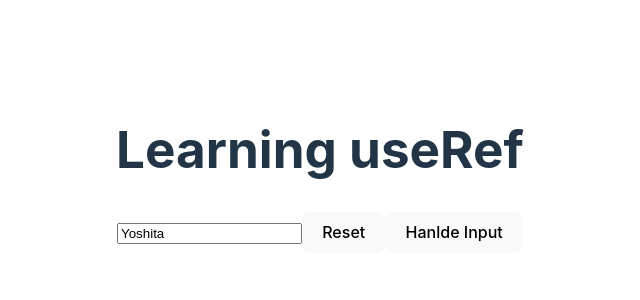
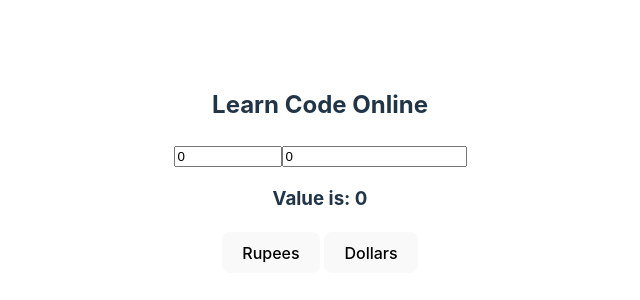
Before and after one commit to sanishkarkee/React-Hooks-2024, a React (Vite) app: page / in a window 1280 px wide. Shown: the part 230-530 px from the top of the page, without its empty margins (320-960 px from the left). Built offline with nearby package versions, Linux system fonts and the light colour scheme.

Commit message:
video 14: UseRef part 2 with style.width

```diff
--- a/src/App.jsx
+++ b/src/App.jsx
@@ -1,15 +1,10 @@
-import { createContext, useState } from 'react';
 import './App.css';
-import RefComponent from './components/RefComponent';
+import UseRef from './UseRef';
 
-export const NameContext = createContext();
-export const channelContext = createContext();
 function App() {
-  const [count, setCount] = useState(0);
-
   return (
     <>
-      <RefComponent />
+      <UseRef />
     </>
   );
 }
--- /dev/null
+++ b/src/UseRef.jsx
@@ -0,0 +1,43 @@
+import React, { useRef, useState } from 'react';
+
+function UseRef() {
+  const [myNum, setMyNum] = useState(0);
+  const inputOne = useRef();
+  const inputTwo = useRef();
+
+  const getNumBox = () => {
+    console.log('Hello');
+    inputOne.current.style.width = '400px';
+  };
+
+  const getTextBox = () => {
+    console.log('World');
+  };
+
+  return (
+    <>
+      <h2>Learn Code Online</h2>
+      <input
+        type='number'
+        style={{ width: '100px' }}
+        ref={inputOne}
+        value={myNum}
+        onChange={(e) => setMyNum(e.target.value)}
+      />
+      <input
+        type='text'
+        ref={inputTwo}
+        value={myNum}
+        onChange={(e) => {
+          return setMyNum(e.target.value);
+        }}
+      />
+      <h3>Value is: {myNum}</h3>
+      <button onClick={() => getNumBox()}>Rupees</button>{' '}
+      {/* OR     <button onClick={getNumBox}>Rupees</button> */}
+      <button onClick={() => getTextBox()}>Dollars</button>
+    </>
+  );
+}
+
+export default UseRef;
--- a/src/components/RefComponent.jsx
+++ /dev/null
@@ -1,40 +0,0 @@
-import React, { useRef, useState } from 'react';
-
-function RefComponent() {
-  const refElement = useRef('');
-  const [name, setName] = useState('Yoshita');
-
-  console.log(refElement);
-
-  const resetFunction = () => {
-    setName((prev) => (prev = ''));
-    refElement.current.focus();
-    refElement.current.style.color = 'white';
-    refElement.current.style.background = '#3b3b3b';
-  };
-
-  const handeInput = () => {
-    refElement.current.style.color = 'black';
-    refElement.current.style.background = 'yellow';
-  };
-
-  return (
-    <>
-      <h1>Learning useRef</h1>
-      <input
-        type='text'
-        ref={refElement}
-        value={name}
-        onChange={(e) => {
-          return setName(e.target.value);
-        }}
-      />
-
-      <button onClick={resetFunction}>Reset</button>
-
-      <button onClick={handeInput}>Hanlde Input</button>
-    </>
-  );
-}
-
-export default RefComponent;
--- a/src/main.jsx
+++ b/src/main.jsx
@@ -1,4 +1,4 @@
-import React from 'react';
+import React, { useRef, useState } from 'react';
 import ReactDOM from 'react-dom/client';
 import App from './App.jsx';
 import './index.css';
```
